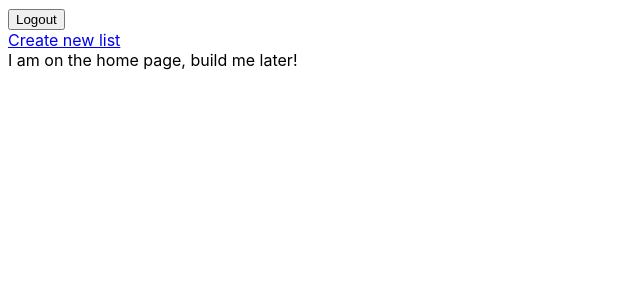
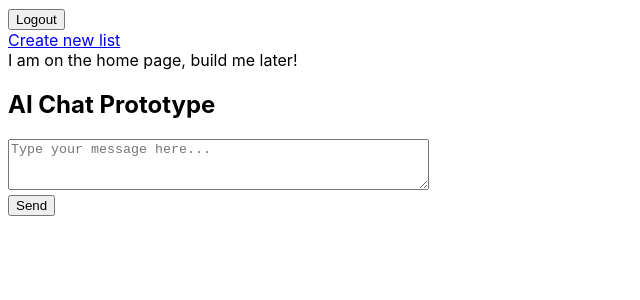
Before and after one commit to Sawthai/Hackathon, a React (Vite) app in the folder client/: page / in a window 1280 px wide. Shown: the top 300 px of the page, without its empty margins (0-640 px from the left). Built offline with nearby package versions, Linux system fonts and the light colour scheme.

Commit message:
Made simple page for AI work to be done on

```diff
--- a/client/src/pages/home/_Home.jsx
+++ b/client/src/pages/home/_Home.jsx
@@ -1,11 +1,41 @@
+import React, { useState } from "react"
 import { Link } from "react-router-dom"
 
 export const Home = () => {
+  const [userMessage, setUserMessage] = useState("")
+  const [botResponse, setBotResponse] = useState("")
+
+  const handleSend = () => {
+    // For now, just log the user message and set a placeholder response
+    console.log("User message:", userMessage)
+    setBotResponse("Hello world!")
+    // Reset the input
+    setUserMessage("")
+  }
+
   return (
     <div>
       <Link to="/grocery_list/new">Create new list</Link>
-      <div>
-        I am on the home page, build me later!
+      <div>I am on the home page, build me later!</div>
+
+      <div style={{ marginTop: "20px" }}>
+        <h2>AI Chat Prototype</h2>
+        <textarea
+          value={userMessage}
+          onChange={(e) => setUserMessage(e.target.value)}
+          placeholder="Type your message here..."
+          rows={3}
+          cols={50}
+        />
+        <br />
+        <button onClick={handleSend}>Send</button>
+
+        {/* Display the bot's response if available */}
+        {botResponse && (
+          <div style={{ marginTop: "10px" }}>
+            <strong>AI Response:</strong> {botResponse}
+          </div>
+        )}
       </div>
     </div>
   )
```
Also changed, not shown: 2 other files (tests, documents, lock files or other folders).
